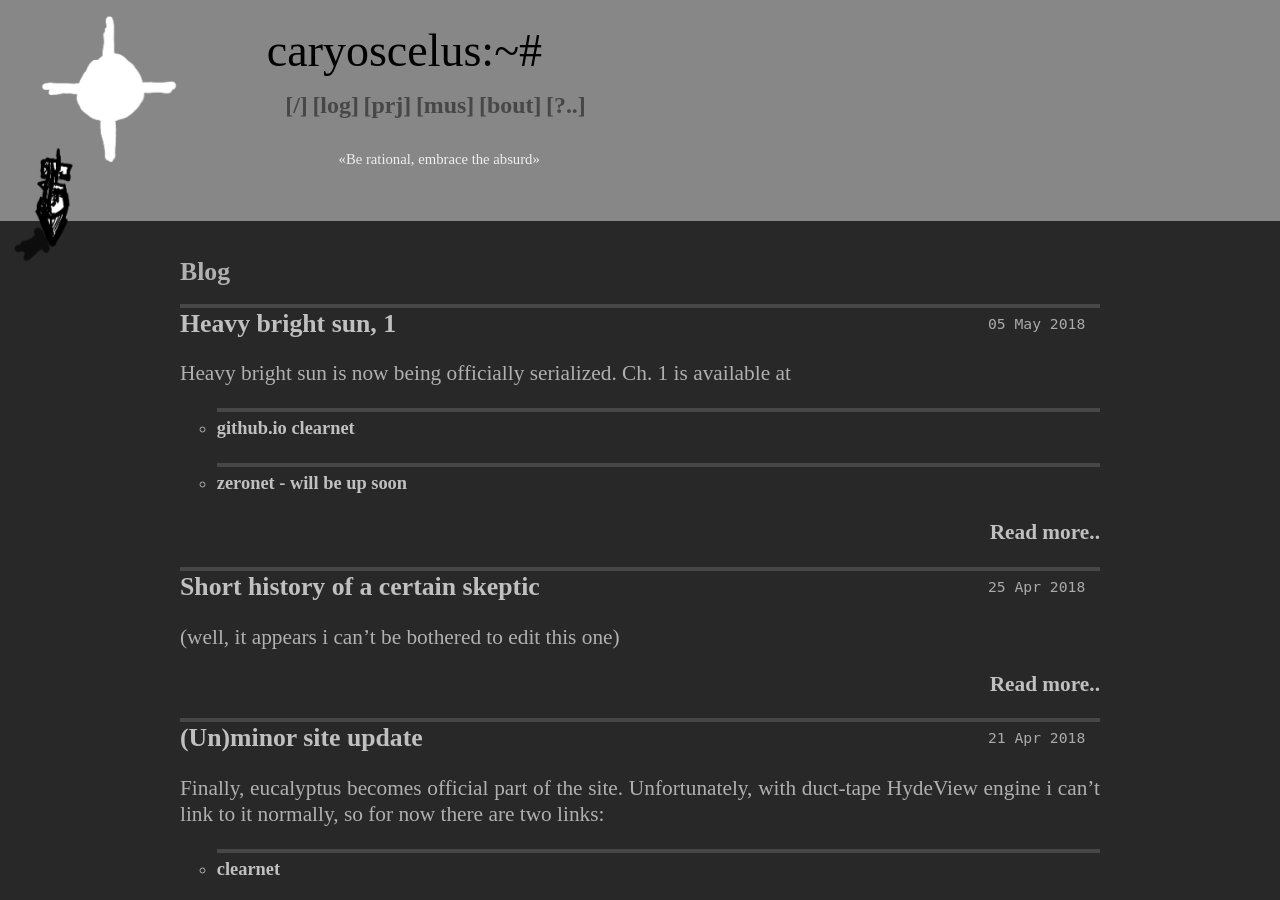
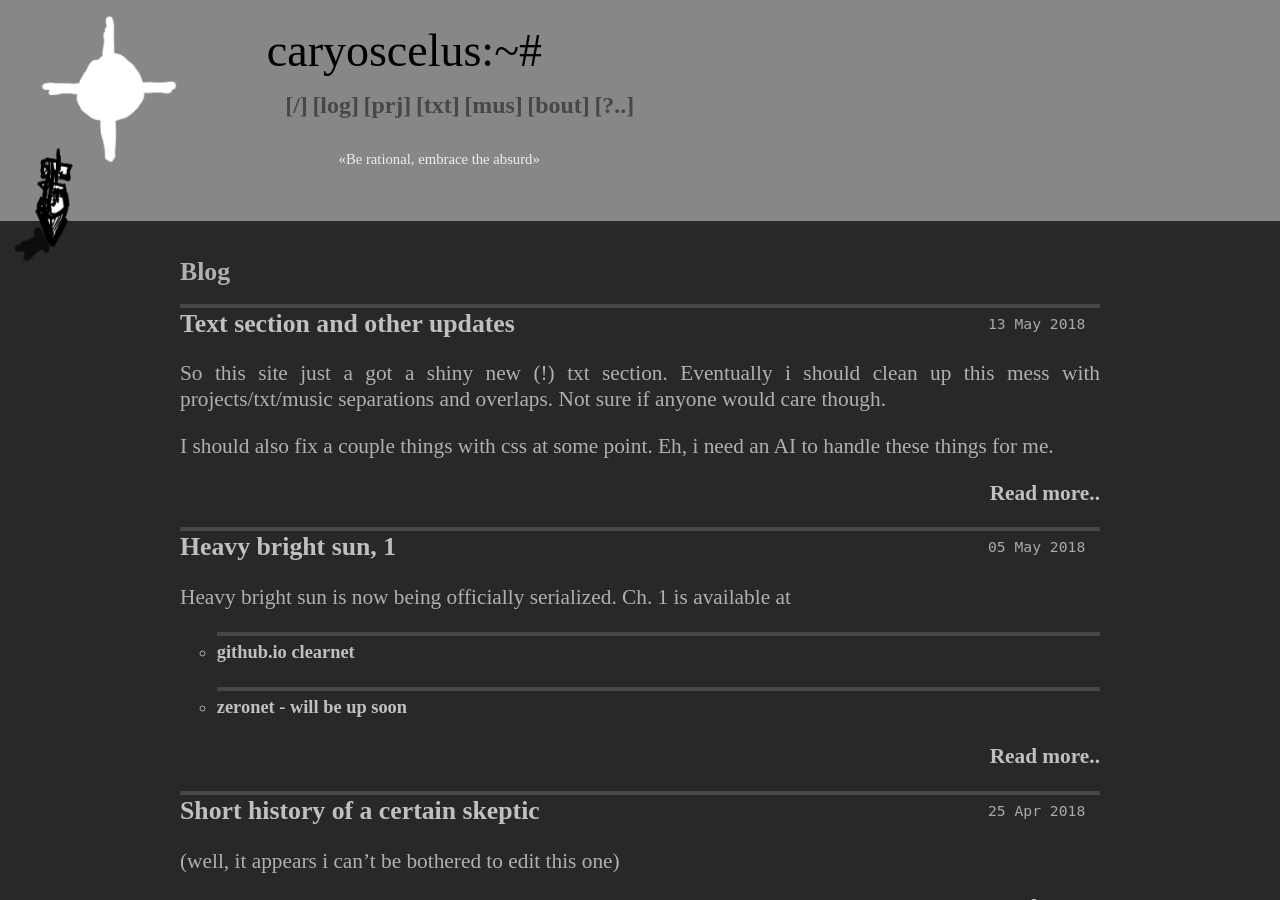
Before and after one commit to caryoscelus/caryoscelus.github.io, a Jekyll site: the page built from blog/index.md, in a window 1280 px wide and 900 px high. Built offline with Jekyll 4.4.1, drawn with Linux system fonts in a browser that asks for light colours; some web fonts are replaced.

Commit message:
Txt section

```diff
--- a/_layouts/default.html
+++ b/_layouts/default.html
@@ -41,6 +41,7 @@
                         <a class="extra" href="/">[/]</a>
                         <a class="extra" href="/blog/">[log]</a>
                         <a class="extra" href="/projects/">[prj]</a>
+                        <a class="extra" href="/txt/">[txt]</a>
                         <a class="extra" href="/music/">[mus]</a>
                         <a class="extra" href="/about/">[bout]</a>
                         <a class="extra">[?..]</a>
--- /dev/null
+++ b/_posts/2018-05-13-txt.md
@@ -0,0 +1,13 @@
+---
+layout: post
+title: "Text section and other updates"
+date: 2018-05-13 15:17:12
+categories: misc
+---
+
+So this site just a got a shiny new (!) txt section. Eventually i should clean
+up this mess with projects/txt/music separations and overlaps. Not sure if
+anyone would care though.
+
+I should also fix a couple things with css at some point. Eh, i need an AI to
+handle these things for me.
```
Also changed, not shown: txt/index.md (added, +20 -0 lines).
